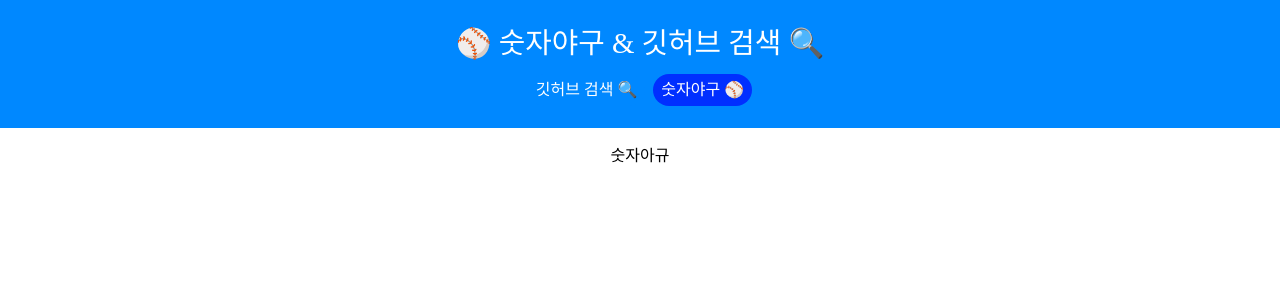
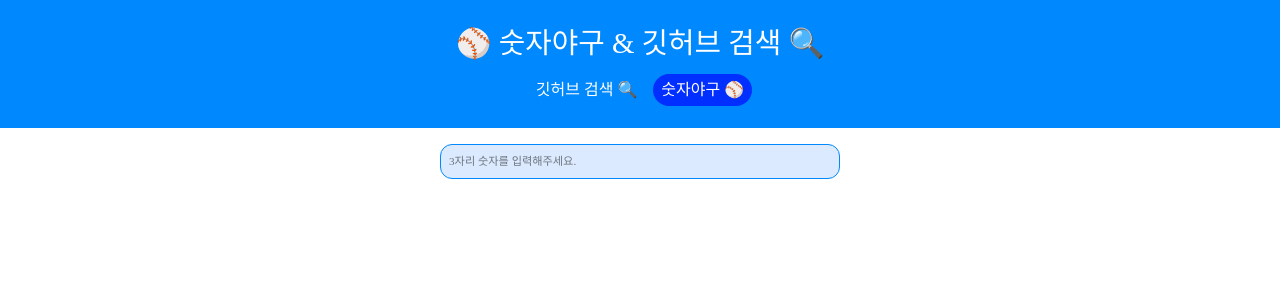
Before and after one commit to AT-SOPT-WEB/HeesunPark, a React (Vite) app in the folder Week3/Assignment/: page / in a window 1280 px wide. Both pictures are taken after a click on the button "숫자야구 ⚾". Shown: the top 300 px of the page. Built offline with nearby package versions, Linux system fonts and the light colour scheme; a web font is replaced by a local one.

Commit message:
feat: number type 화살표 제거

```diff
--- a/Week3/Assignment/src/components/BaseballGame.jsx
+++ b/Week3/Assignment/src/components/BaseballGame.jsx
@@ -1,5 +1,10 @@
+import Input from "./Input";
 const BaseballGame = () => {
-  return <div>숫자아규</div>;
+  return (
+    <div>
+      <Input type="number" placeholder="3자리 숫자를 입력해주세요." />
+    </div>
+  );
 };
 
 export default BaseballGame;
--- a/Week3/Assignment/src/styles/index.css
+++ b/Week3/Assignment/src/styles/index.css
@@ -1,6 +1,14 @@
 @import "tailwindcss";
 @import "./theme.css";
 
-body {
-  font-family: var(--font-corn);
+@layer base {
+  body {
+    font-family: var(--font-corn);
+  }
+
+  input[type="number"]::-webkit-outer-spin-button,
+  input[type="number"]::-webkit-inner-spin-button {
+    -webkit-appearance: none;
+    margin: 0;
+  }
 }
```
